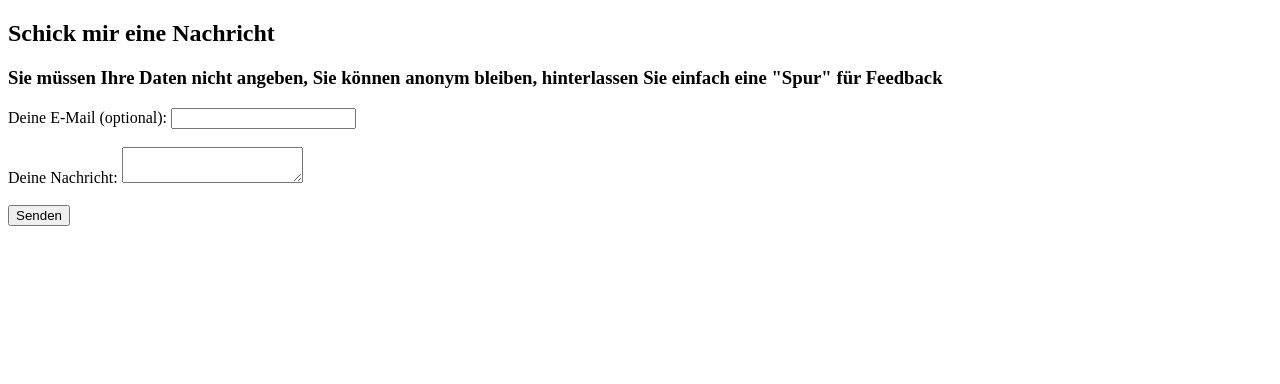
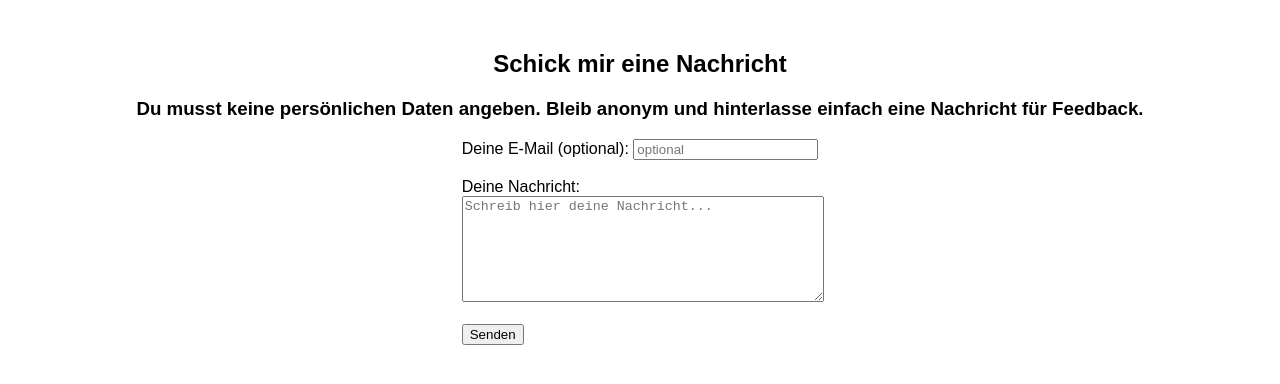
Before and after one commit to ChickenDinnerD/ChickenDinnerD.github.io, a plain HTML site: page index.html in a window 1280 px wide. Drawn offline with Linux system fonts and the light colour scheme.

Commit message:
Initial commit2

```diff
--- a/index.html
+++ b/index.html
@@ -4,19 +4,35 @@
     <meta charset="UTF-8">
     <meta name="viewport" content="width=device-width, initial-scale=1.0">
     <title>Kontaktformular</title>
+    <style>
+        body {
+            font-family: Arial, sans-serif;
+            text-align: center;
+            margin: 50px;
+        }
+        form {
+            display: inline-block;
+            text-align: left;
+        }
+        textarea {
+            width: 100%;
+            height: 100px;
+        }
+    </style>
 </head>
 <body>
     <h2>Schick mir eine Nachricht</h2>
-    <h3>Sie müssen Ihre Daten nicht angeben, Sie können anonym bleiben, hinterlassen Sie einfach eine "Spur" für Feedback</h3>
+    <h3>Du musst keine persönlichen Daten angeben. Bleib anonym und hinterlasse einfach eine Nachricht für Feedback.</h3>
+
     <form action="https://formspree.io/f/xldjrbby" method="POST">
         <label>
             Deine E-Mail (optional):
-            <input type="email" name="email">
+            <input type="email" name="email" placeholder="optional">
         </label>
         <br><br>
         <label>
             Deine Nachricht:
-            <textarea name="message" required></textarea>
+            <textarea name="message" required placeholder="Schreib hier deine Nachricht..."></textarea>
         </label>
         <br><br>
         <button type="submit">Senden</button>
```
